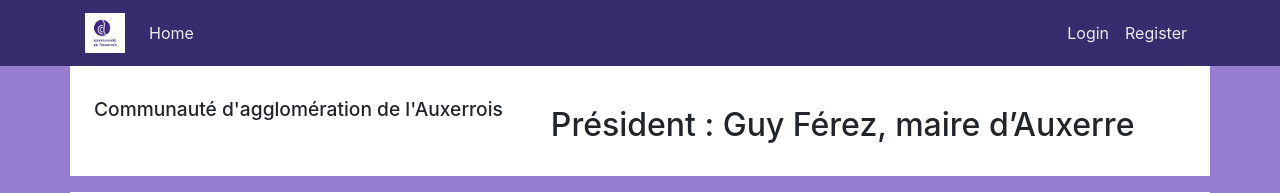
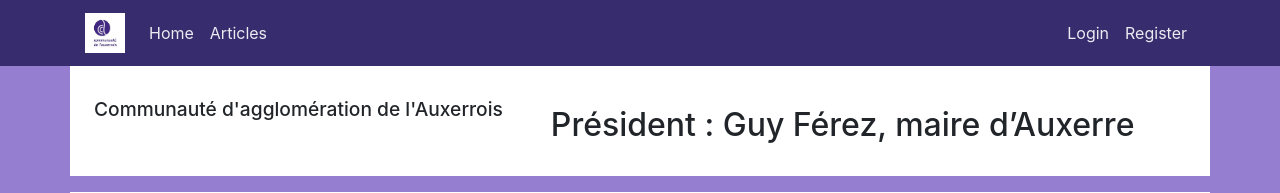
Before and after one commit to Lomps/wf3-session4-1, a Laravel app: page /contactez-nous in a window 1280 px wide. Shown: the top 193 px of the page. Run offline with Laravel 8, Linux system fonts and the light colour scheme; settings files or empty folders that the repository lacks are supplied; some libraries are stand-ins or nearby versions.

Commit message:
ajouut
ajout de l'onglet article dans la navbar

```diff
--- a/laravel/resources/views/partials/header.blade.php
+++ b/laravel/resources/views/partials/header.blade.php
@@ -34,6 +34,9 @@
 							<span class="sr-only">(current)</span>
 						</a>
 					</li>
+					<li class="nav-item{{ (Route::currentRouteName() == 'listearticles') ? ' active': '' }}">
+			        	<a class="nav-link" href="{{route('articles')}}">Articles</a>
+			   		</li>
 				</ul>
 				<ul class="navbar-nav ml-auto">
 					<!-- Authentication Links -->
```
